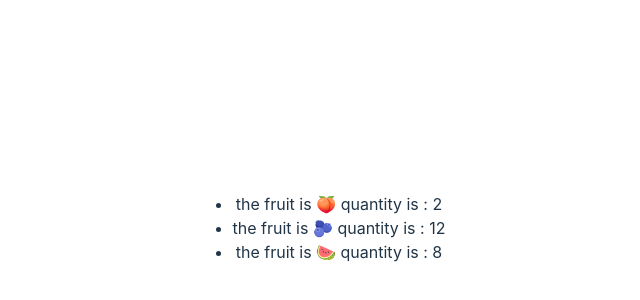
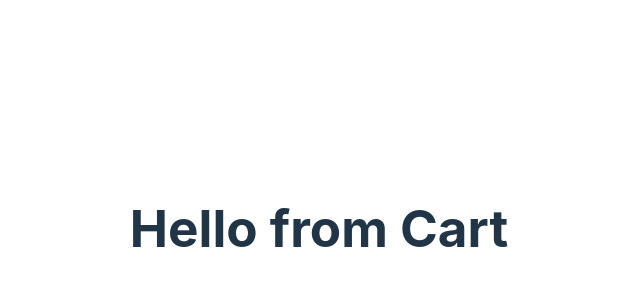
Before and after one commit to shaimeur/redux-workshop, a React (Vite) app: page / in a window 1280 px wide. Shown: the part 172-472 px from the top of the page, without its empty margins (321-961 px from the left). Built offline with nearby package versions, Linux system fonts and the light colour scheme.

Commit message:
adding the react-redux librery and adding the Provider component to wrap-up the App so to share the state from the store to All my application

```diff
--- a/package.json
+++ b/package.json
@@ -12,6 +12,7 @@
   "dependencies": {
     "react": "^18.2.0",
     "react-dom": "^18.2.0",
+    "react-redux": "^9.0.4",
     "redux": "^5.0.1"
   },
   "devDependencies": {
--- a/src/App.jsx
+++ b/src/App.jsx
@@ -1,8 +1,10 @@
 
 import './App.css'
+import Cart from './components/Cart';
 // import { ADD_FRUIT } from './redux/actionType';
 import {legacy_createStore as createStore} from "redux"
 import { fruitReducer } from './redux/reducer';
+import {Provider} from "react-redux"
 import { addFruit, deleteFruit,updateQuantityFruit,incrementByOne,decrementByOne,clearAll } from './redux/action';
 
 // State Structure minumum require :
@@ -42,12 +44,15 @@ function App() {
 
   return (
     <>
-
-      <ul>
+    <Provider store={store}>
+      <Cart/>
+      {/* <ul>
         {store.getState().cart.map((item)=>(
           <li key={item.id}> the fruit is   {item.fruit} quantity is : {item.quantity}</li>
-        ))}
-      </ul>
+          ))}
+      </ul> */}
+
+    </Provider>
 
     </>
   )
--- /dev/null
+++ b/src/components/Cart.jsx
@@ -0,0 +1,11 @@
+const Cart = () =>{
+    return(
+
+
+    <div>
+        <h1>Hello from Cart</h1>
+    </div>
+    )
+}
+
+export default Cart
--- a/src/redux/reducer.js
+++ b/src/redux/reducer.js
@@ -1,6 +1,6 @@
 
 import { ADD_FRUIT, CLEAR_ALL, DECREMENT_BY_ONE, DELETE_FRUIT,INCREMENT_BY_ONE,UPDATE_QUANTITY_FRUIT } from "./actionType";
-const initState = {cart:[]};
+const initState = {cart:[{id:100,fruit:'🍉',quantity:2}],user:{id:1,name:"saad"}};
 
 export const fruitReducer = (state = initState,action) =>{
 
```
Also changed, not shown: 1 other file (tests, documents, lock files or other folders).
